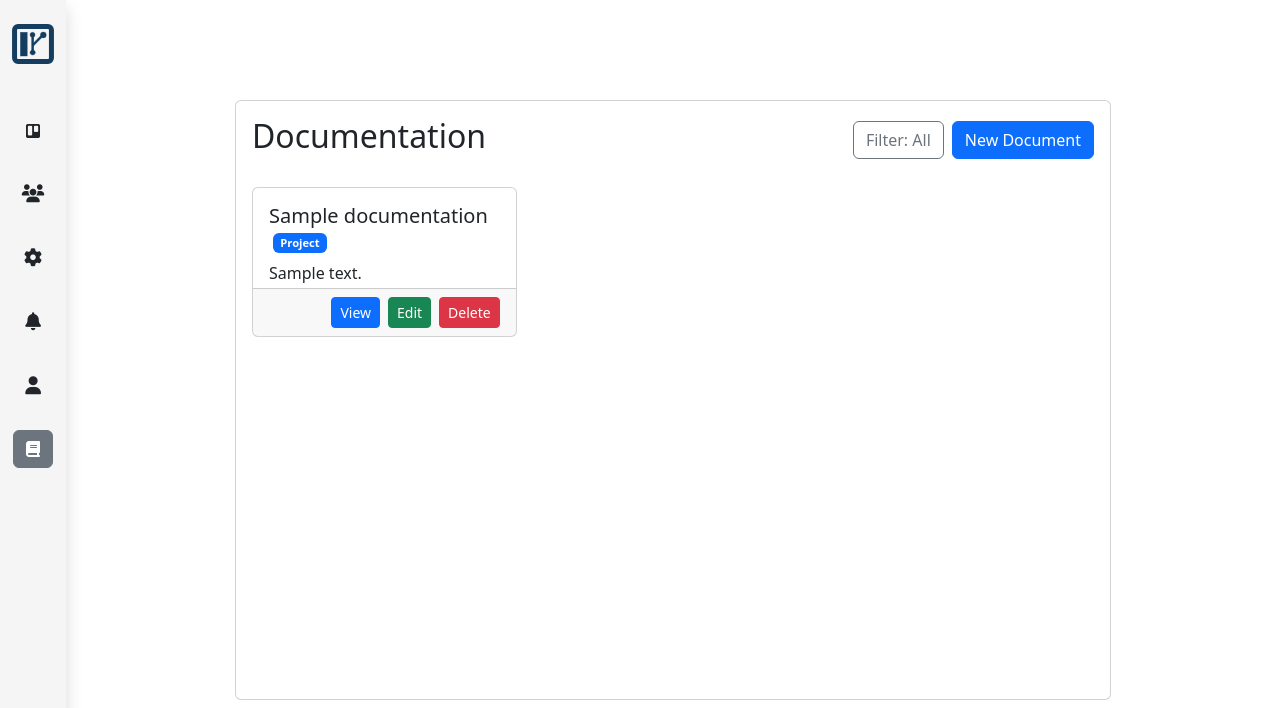
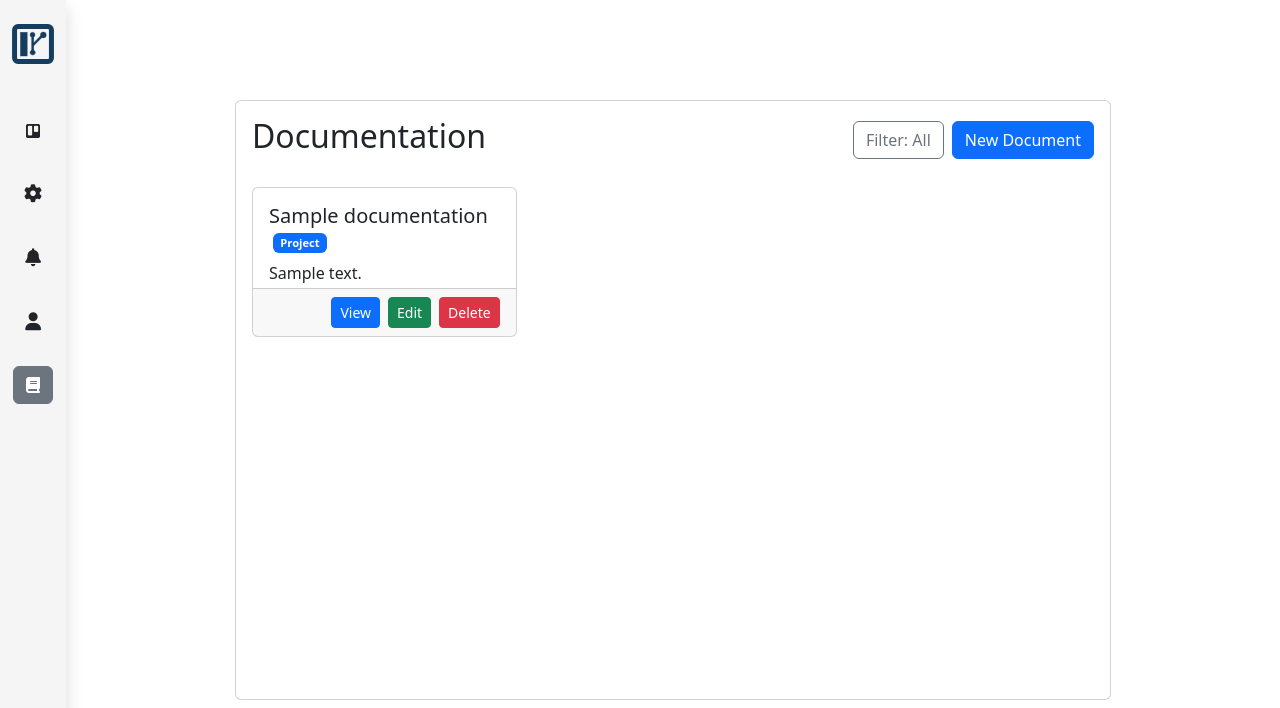
Before and after one commit to lucasreali/DevFlow, a PHP site: page /documentation/1 in a window 1280 px wide. Shown: the top 708 px of the page. Run offline with PHP 8.4, Linux system fonts and the light colour scheme; the visitor is signed in with stand-in values (Sample User, id 1); tables that the repository leaves empty hold one stand-in row (values such as "Sample post"); data that the repository does not hold is empty.

Commit message:
update: menu-bar atualizado

```diff
--- a/app/Views/components/menu-bar.php
+++ b/app/Views/components/menu-bar.php
@@ -9,11 +9,7 @@
                     <i class="fa-brands fa-trello"></i>
                 </a>
             </li>
-            <li>
-                <button class="btn <?= $page === 'collaborators' ? 'btn-secondary' : '' ?> menu-nav-item" data-bs-toggle="tooltip" data-bs-placement="right" data-bs-title="Collaborators">
-                    <i class="fa-solid fa-users"></i>
-                </button>
-            </li>
+
             <li>
                 <button class="btn <?= $page === 'settings' ? 'btn-secondary' : '' ?> menu-nav-item" data-bs-toggle="tooltip" data-bs-placement="right" data-bs-title="Settings">
                     <i class="fa-solid fa-gear"></i>
```
